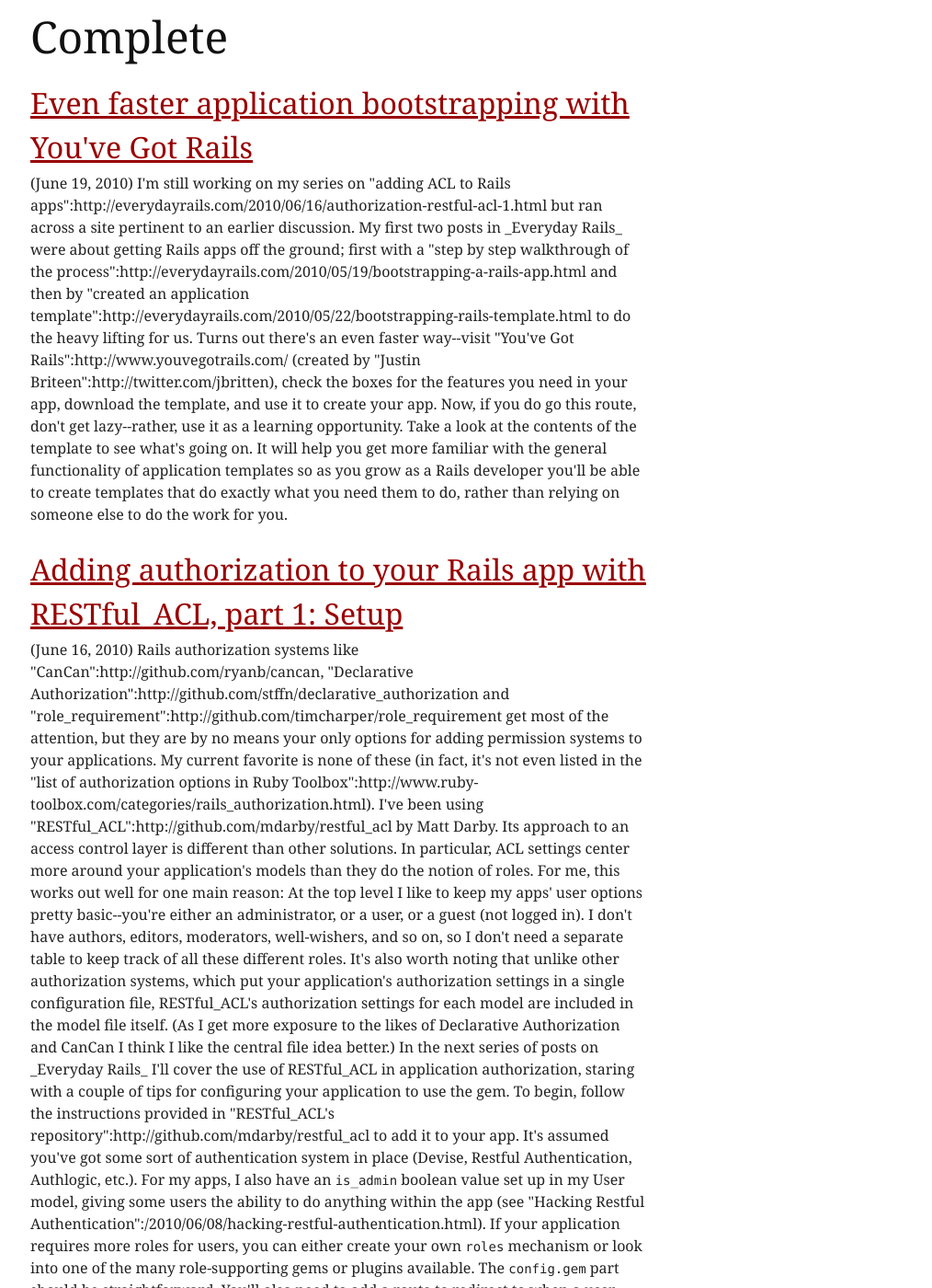
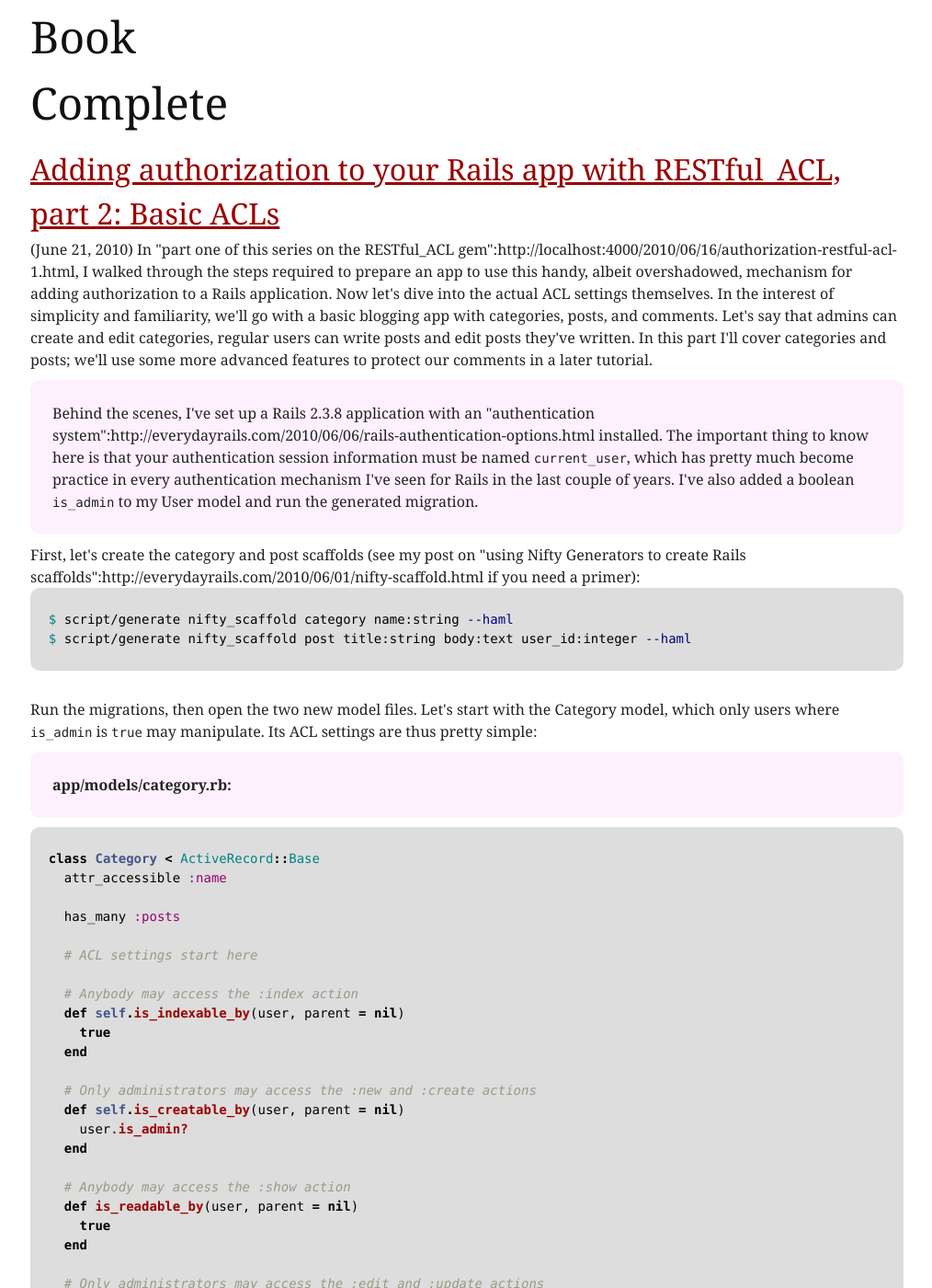
Before and after one commit to everydayrails/everyday-rails, a Jekyll site: the page built from book.html, in a window 1280 px wide and 1400 px high, scrolled down 238 px. Shown: the whole window at 92% size, without its empty margins (132-1146 px from the left). Built offline with Jekyll 4.4.1, drawn with Linux system fonts in a browser that asks for light colours; Markdown is read by kramdown in place of the engine named in the settings; some of the changed text lies outside the part shown.

Commit message:
add part 2 of restful acl series

```diff
--- a/_layouts/post.html
+++ b/_layouts/post.html
@@ -1,6 +1,6 @@
 {% include header.html %}
 
-    <div  class="span-17 append-1" id="content">
+    <div  class="span-24 last" id="content">
 
       <h1>{{ page.title }}</h1>
 
@@ -25,8 +25,6 @@
 
     </div>
 
-    {% include sidebar.html %}
-
     {% include footer.html %}
 
   </div>
--- /dev/null
+++ b/_posts/2010-06-21-authorization-restful-acl-2.textile
@@ -0,0 +1,154 @@
+---
+layout: post
+title: "Adding authorization to your Rails app with RESTful_ACL, part 2: Basic ACLs"
+excerpt: "Here's how to protect your application's data through an easy-to-apply access control layer."
+---
+
+In "part one of this series on the RESTful_ACL gem":http://localhost:4000/2010/06/16/authorization-restful-acl-1.html, I walked through the steps required to prepare an app to use this handy, albeit overshadowed, mechanism for adding authorization to a Rails application. Now let's dive into the actual ACL settings themselves. In the interest of simplicity and familiarity, we'll go with a basic blogging app with categories, posts, and comments. Let's say that admins can create and edit categories, regular users can write posts and edit posts they've written. In this part I'll cover categories and posts; we'll use some more advanced features to protect our comments in a later tutorial.
+
+<div class="box">
+Behind the scenes, I've set up a Rails 2.3.8 application with an "authentication system":http://everydayrails.com/2010/06/06/rails-authentication-options.html installed. The important thing to know here is that your authentication session information must be named <code>current_user</code>, which has pretty much become practice in every authentication mechanism I've seen for Rails in the last couple of years. I've also added a boolean <code>is_admin</code> to my User model and run the generated migration.
+</div>
+
+First, let's create the category and post scaffolds (see my post on "using Nifty Generators to create Rails scaffolds":http://everydayrails.com/2010/06/01/nifty-scaffold.html if you need a primer):
+
+{% highlight bash %}
+  $ script/generate nifty_scaffold category name:string --haml
+  $ script/generate nifty_scaffold post title:string body:text user_id:integer --haml
+{% endhighlight %}
+
+Run the migrations, then open the two new model files. Let's start with the Category model, which only users where <code>is_admin</code> is <code>true</code> may manipulate. Its ACL settings are thus pretty simple:
+
+<div class="box code">
+  app/models/category.rb:
+</div>
+
+{% highlight ruby %}
+  class Category < ActiveRecord::Base
+    attr_accessible :name
+
+    has_many :posts
+
+    # ACL settings start here
+
+    # Anybody may access the :index action
+    def self.is_indexable_by(user, parent = nil)
+      true
+    end
+
+    # Only administrators may access the :new and :create actions
+    def self.is_creatable_by(user, parent = nil)
+      user.is_admin?
+    end
+
+    # Anybody may access the :show action
+    def is_readable_by(user, parent = nil)
+      true
+    end
+
+    # Only administrators may access the :edit and :update actions
+    def is_updatable_by(user, parent = nil)
+      user.is_admin?
+    end
+
+    # Only administrators may access the :destroy action
+    def is_deletable_by(user, parent = nil)
+      user.is_admin?
+    end
+  end
+
+{% endhighlight %}
+
+For each of the five methods in the above model, returning <code>true</code> will allow the user to access the action in question. Otherwise they'll get redirected to the <code>denied</code> path we set up in Part 1 of this tutorial, but first we need to tell the controller to refer to the ACL settings we just created:
+
+<div class="box code">
+  app/controllers/categories_controller.rb:
+</div>
+
+{% highlight ruby %}
+  class CategoriesController < ApplicationController
+
+    before_filter :login_required, :except => [ :index, :show ]
+    before_filter :has_permission?
+
+    # rest of controller ...
+  end
+{% endhighlight %}
+
+Two things going on here: The first <code>before_filter</code> checks for <code>current_user</code> (in this case, I'm using Restful Authentication because it's easy; other authentication mechanisms use <code>before_filter</code> as well but call different methods&mdash;consult their documentation). The second filter tells the controller that this model has ACLs to check. Assuming both of these filters return <code>true</code> then the requested action will process. Otherwise the user will be redirected to the login path (because <code>:login_required</code> returned false) or the denied path (because <code>:has_permission?</code>) returned false.
+
+Let's clean up a couple of views real quick. In our index view, we only want the links to each object's Edit and Destroy options, and the New Category form, to be visible if the user has the appropriate permission (that is, is logged in and is an administrator).
+
+<div class="box code">
+  app/views/categories/index.html.haml:
+</div>
+
+{% highlight haml %}
+  - title "Categories"
+
+  %table
+    %tr
+      %th Name
+    - for category in @categories
+      %tr
+        %td= h category.name
+        %td= link_to 'Show', category
+        %td= allowed?{ link_to 'Edit', edit_category_path(category) } if logged_in?
+        %td= allowed?{ link_to 'Destroy', category, :confirm => 'Are you sure?', :method => :delete } if logged_in?
+
+  %p= allowed?{ link_to "New Category", new_category_path } if logged_in?
+{% endhighlight %}
+
+There are two things doing the work here&mdash;RESTful_ACL's <code>allowed?</code> helper is checking the ACL, but only if Restful Authentication's <code>logged_in?</code> helper returns true. This two-level setup is necessary because the <code>:index</code> action doesn't require login, so some users (guests) may not be logged in.
+
+<div class="box">
+  You can also apply these helpers to <code>show.html.haml</code> to hide the Edit and Destroy links from non-administrators.
+</div>
+
+Now let's move on to the Post model:
+
+<div class="box code">
+  app/models/post.rb
+</div>
+
+{% highlight ruby %}
+  class Post < ActiveRecord::Base
+    attr_accessible :title, :body, :post_id, :user_id
+
+    belongs_to  :post
+    belongs_to  :user
+
+    # ACL settings start here
+
+    # Anybody may access the :index action
+    def self.is_indexable_by(user, parent = nil)
+      true
+    end
+
+    # Only logged-in users may access the :new and :create actions
+    def self.is_creatable_by(user, parent = nil)
+      user != nil
+    end
+
+    # Anybody may access the :show action
+    def is_readable_by(user, parent = nil)
+      true
+    end
+
+    # Only the post's user or administrators may access the :edit and :update actions
+    def is_updatable_by(user, parent = nil)
+      user.eql?(self.user) or user.is_admin?
+    end
+
+    # Only the post's user or administrators may access the :destroy action
+    def is_deletable_by(user, parent = nil)
+      user.eql?(self.user) or user.is_admin?
+    end
+  end
+{% endhighlight %}
+
+<div class="box">
+  The controller and views for the Post scaffold will be set up in the same fashion as they were for Categories.
+</div>
+
+We're off to a good start. Our application now protects two models from unauthorized access. Next time I'll add a basic commenting system to my application, and use RESTful_ACL's logical parent option to extend existing ACLs to a model's children. As always, please let me know what you think about this article. I appreciate your questions, comments and suggestions.
--- a/book.html
+++ b/book.html
@@ -1,5 +1,5 @@
 ---
-layout: default
+layout: wide
 title: Book
 ---
 
```
Also changed, not shown: _drafts/2010-06-18-authorization-restful-acl-2.textile (deleted, +0 -23 lines).
